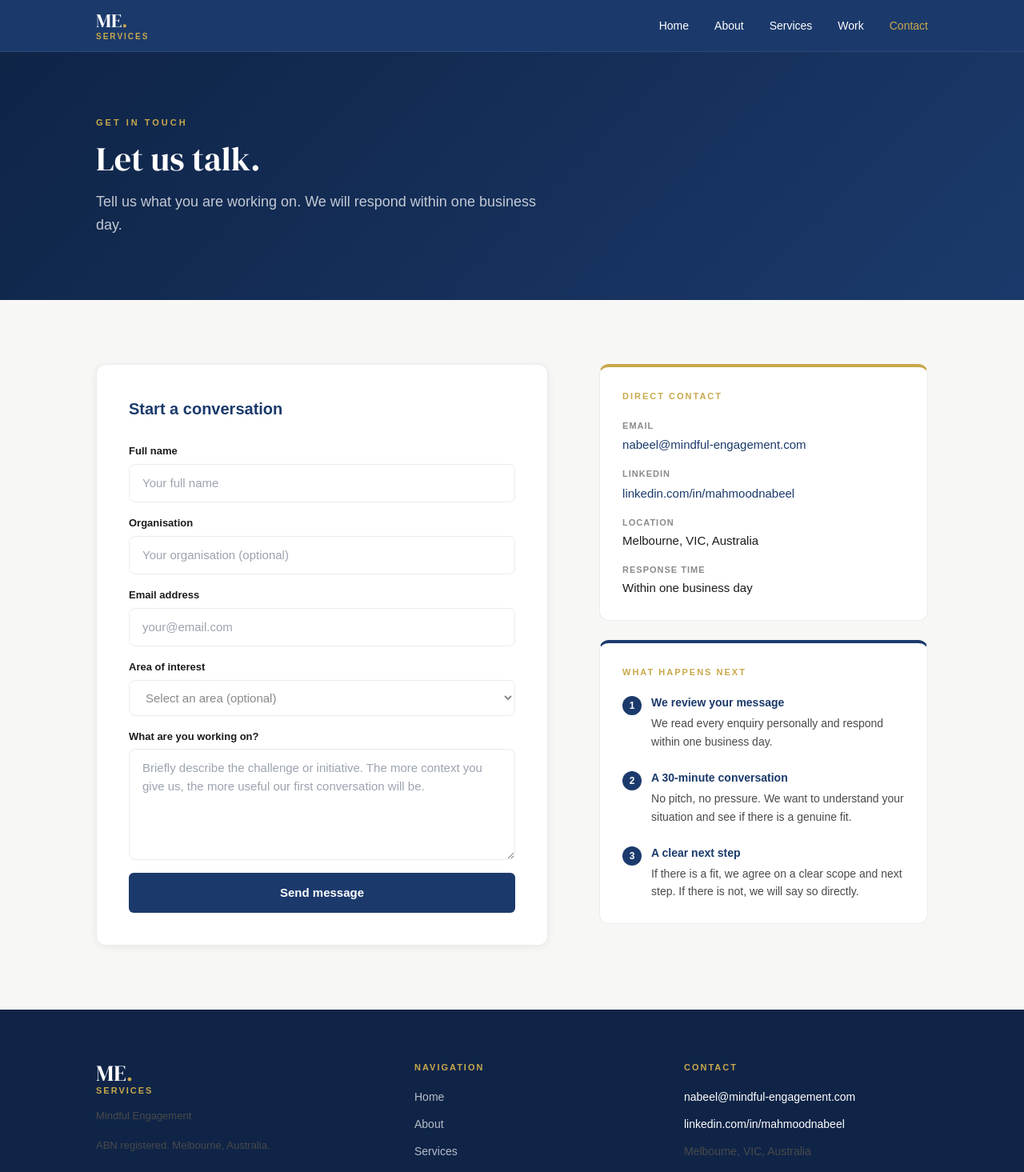
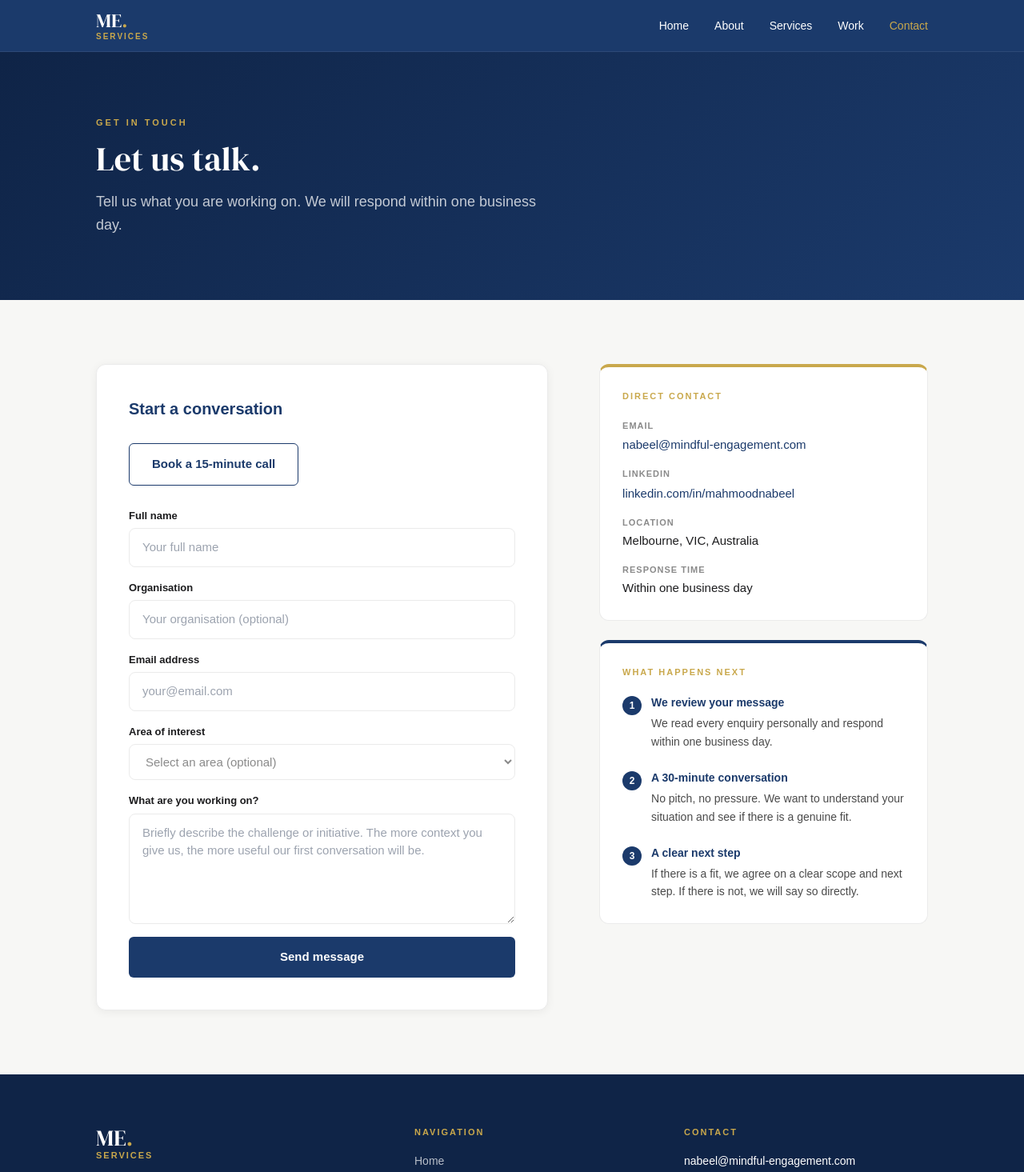
Before and after one commit to nab33lmahmood/me-services-site, a Next.js app: page /contact in a window 1280 px wide. Shown: the top 1465 px of the page at 80% size. Built offline with nearby package versions, Linux system fonts and the light colour scheme.

Commit message:
feat: add Vercel Analytics, ABN footer, and Bookings CTA

```diff
--- a/app/contact/page.tsx
+++ b/app/contact/page.tsx
@@ -41,6 +41,15 @@ export default function ContactPage() {
                 <h2 className="contact-form-card__heading">
                   Start a conversation
                 </h2>
+
+                <a
+                  href="https://outlook.office.com/bookwithme/user/25c56a4fa3284335a44e6074818ec6b2@mindful-engagement.com/meetingtype/919g0__r40qOZkbF6AvhhA2?anonymous&ismsaljsauthenabled&ep=mCardFromTile"
+                  target="_blank"
+                  rel="noopener noreferrer"
+                  className="btn btn--outline contact-form-card__book"
+                >
+                  Book a 15-minute call
+                </a>
 
                 <form
                   action="https://formspree.io/f/mrevboep"
--- a/app/globals.css
+++ b/app/globals.css
@@ -167,6 +167,28 @@ body {
   background-color: var(--me-off-white);
 }
 
+.btn--outline {
+  background-color: transparent;
+  color: var(--me-brand-navy);
+  border-color: var(--me-brand-navy);
+}
+
+.btn--outline:hover {
+  background-color: var(--me-brand-navy);
+  color: var(--me-white);
+}
+
+.hero__buttons .btn--outline {
+  color: var(--me-white);
+  border-color: var(--me-white-50);
+}
+
+.hero__buttons .btn--outline:hover {
+  background-color: var(--me-brand-navy);
+  color: var(--me-white);
+  border-color: var(--me-brand-navy);
+}
+
 .btn--gold-cta {
   background-color: var(--me-brand-gold);
   color: var(--me-ink-navy);
@@ -1489,6 +1511,11 @@ body {
   margin: 0 0 28px;
 }
 
+.contact-form-card__book {
+  display: inline-block;
+  margin-bottom: 28px;
+}
+
 .contact-form__group {
   margin-bottom: 16px;
 }
--- a/app/layout.tsx
+++ b/app/layout.tsx
@@ -1,4 +1,5 @@
 import { DM_Serif_Display } from 'next/font/google'
+import { Analytics } from '@vercel/analytics/next'
 import './globals.css'
 
 const dmSerifDisplay = DM_Serif_Display({
@@ -14,7 +15,10 @@ export default function RootLayout({
 }) {
   return (
     <html lang="en">
-      <body className={dmSerifDisplay.variable}>{children}</body>
+      <body className={dmSerifDisplay.variable}>
+        {children}
+        <Analytics />
+      </body>
     </html>
   )
 }
--- a/app/page.tsx
+++ b/app/page.tsx
@@ -62,6 +62,14 @@ export default function HomePage() {
               <Link href="/services" className="btn btn--gold-cta">
                 See our services
               </Link>
+              <a
+                href="https://outlook.office.com/bookwithme/user/25c56a4fa3284335a44e6074818ec6b2@mindful-engagement.com/meetingtype/919g0__r40qOZkbF6AvhhA2?anonymous&ismsaljsauthenabled&ep=mCardFromTile"
+                target="_blank"
+                rel="noopener noreferrer"
+                className="btn btn--outline"
+              >
+                Book a 15-minute call
+              </a>
               <Link href="/contact" className="btn btn--ghost">
                 Get in touch
               </Link>
--- a/components/Footer.tsx
+++ b/components/Footer.tsx
@@ -19,7 +19,7 @@ export default function Footer() {
             <Wordmark variant="footer" />
             <p className="footer__brand-tagline">Mindful Engagement</p>
             <p className="footer__brand-tagline">
-              ABN registered. Melbourne, Australia.
+              ABN 65 882 498 703. Melbourne, Australia.
             </p>
           </div>
 
--- a/package.json
+++ b/package.json
@@ -9,16 +9,17 @@
     "lint": "next lint"
   },
   "dependencies": {
+    "@vercel/analytics": "^2.0.1",
     "next": "^14.2.29",
     "react": "^18.3.1",
     "react-dom": "^18.3.1"
   },
   "devDependencies": {
-    "jiti": "^2.4.2",
     "@types/node": "^20.17.57",
     "@types/react": "^18.3.23",
     "@types/react-dom": "^18.3.7",
     "autoprefixer": "^10.4.21",
+    "jiti": "^2.4.2",
     "postcss": "^8.5.4",
     "tailwindcss": "^3.4.17",
     "typescript": "^5.8.3"
```
Also changed, not shown: 1 other file (tests, documents, lock files or other folders).
